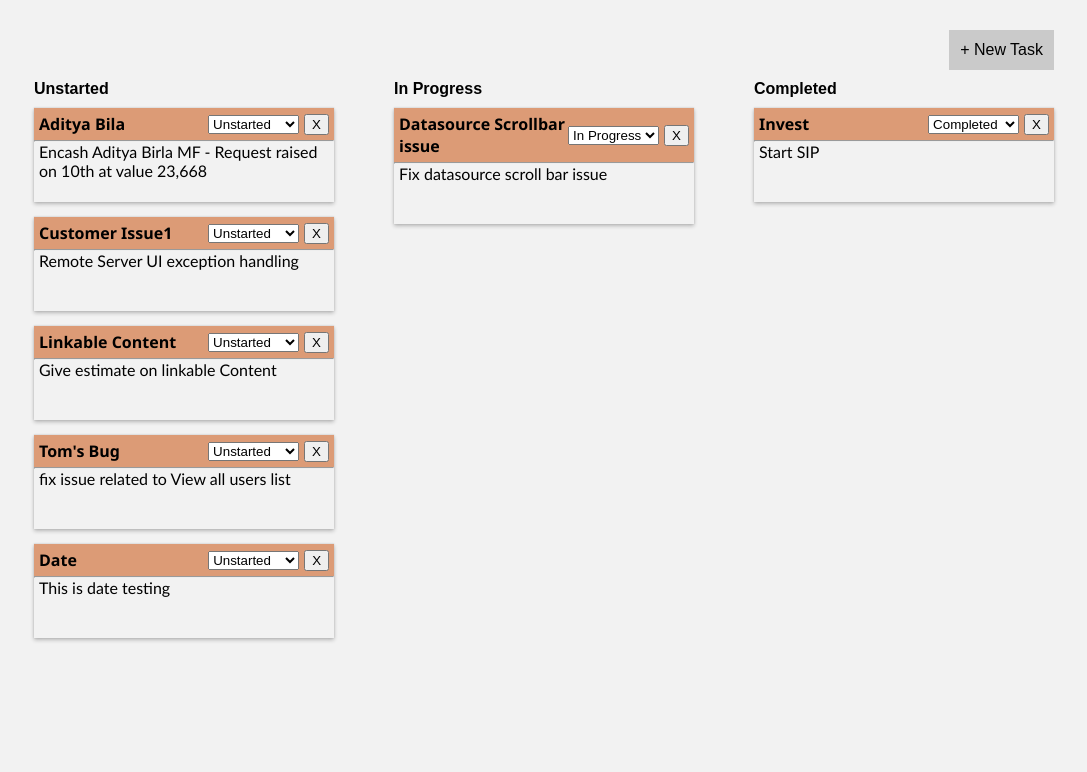
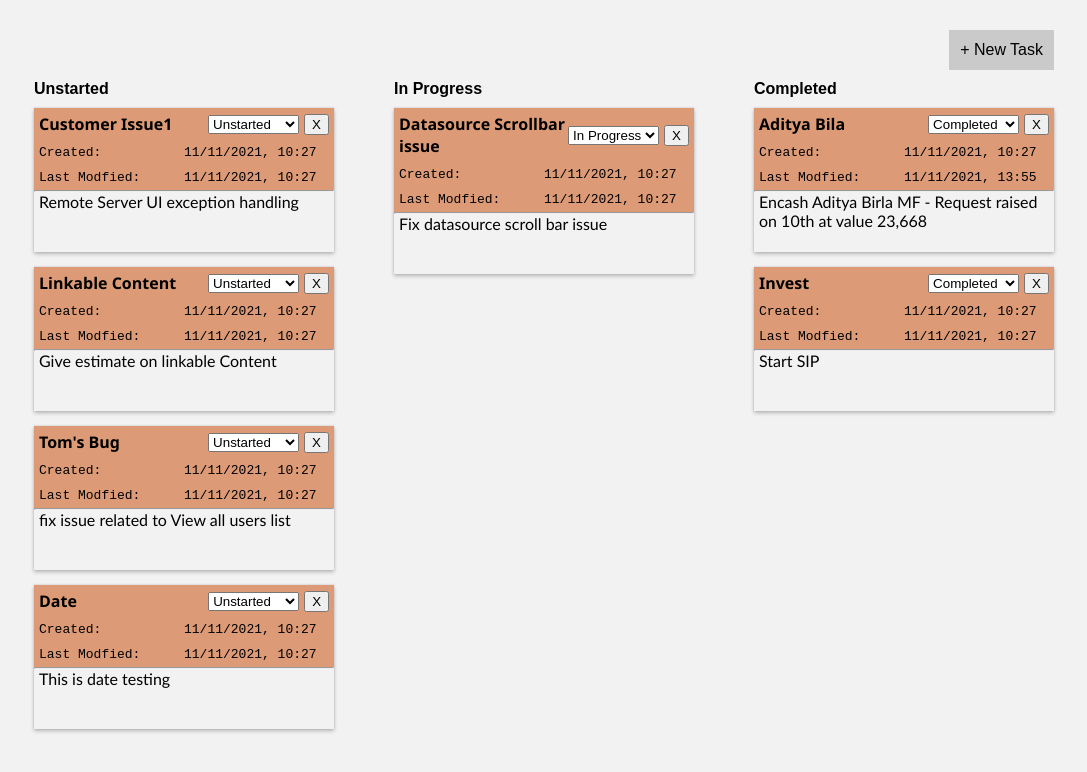
Before and after one commit to ramoh/task-board, a React (Create React App) app: page / in a window 1280 px wide. Shown: the top 772 px of the page, without its empty margins (96-1183 px from the left). Built offline with nearby package versions, Linux system fonts and the light colour scheme; data requests are answered from the project's data file.

Commit message:
add create and last modfied date

```diff
--- a/db.json
+++ b/db.json
@@ -3,57 +3,57 @@
     {
       "title": "Aditya Bila",
       "description": "Encash Aditya Birla MF - Request raised on 10th at value 23,668",
-      "status": "Unstarted",
-      "creationDate": "2021-11-11T10:27:32.769Z",
-      "lastModifiedDate": "2021-11-11T12:53:03.700Z",
+      "status": "Completed",
+      "created": "2021-11-11T10:27:32.769Z",
+      "lastModified": "2021-11-11T13:55:36.072Z",
       "id": 1
     },
     {
       "title": "Customer Issue1",
       "description": "Remote Server UI exception handling",
       "status": "Unstarted",
-      "creationDate": "2021-11-11T10:27:32.769Z",
-      "lastModifiedDate": "2021-11-11T10:27:32.769Z",
+      "created": "2021-11-11T10:27:32.769Z",
+      "lastModified": "2021-11-11T10:27:32.769Z",
       "id": 2
     },
     {
       "title": "Linkable Content",
       "description": "Give estimate on linkable Content",
       "status": "Unstarted",
-      "creationDate": "2021-11-11T10:27:32.769Z",
-      "lastModifiedDate": "2021-11-11T10:27:32.769Z",
+      "created": "2021-11-11T10:27:32.769Z",
+      "lastModified": "2021-11-11T10:27:32.769Z",
       "id": 3
     },
     {
       "title": "Datasource Scrollbar issue",
       "description": "Fix datasource scroll bar issue ",
       "status": "In Progress",
-      "creationDate": "2021-11-11T10:27:32.769Z",
-      "lastModifiedDate": "2021-11-11T10:27:32.769Z",
+      "created": "2021-11-11T10:27:32.769Z",
+      "lastModified": "2021-11-11T10:27:32.769Z",
       "id": 4
     },
     {
       "title": "Tom's Bug",
       "description": "fix issue related to View all users list ",
       "status": "Unstarted",
-      "creationDate": "2021-11-11T10:27:32.769Z",
-      "lastModifiedDate": "2021-11-11T10:27:32.769Z",
+      "created": "2021-11-11T10:27:32.769Z",
+      "lastModified": "2021-11-11T10:27:32.769Z",
       "id": 5
     },
     {
       "title": "Invest",
       "description": "Start SIP",
       "status": "Completed",
-      "creationDate": "2021-11-11T10:27:32.769Z",
-      "lastModifiedDate": "2021-11-11T10:27:32.769Z",
+      "created": "2021-11-11T10:27:32.769Z",
+      "lastModified": "2021-11-11T10:27:32.769Z",
       "id": 6
     },
     {
       "title": "Date",
       "description": "This is date testing",
       "status": "Unstarted",
-      "creationDate": "2021-11-11T10:27:32.769Z",
-      "lastModifiedDate": "2021-11-11T10:27:32.769Z",
+      "created": "2021-11-11T10:27:32.769Z",
+      "lastModified": "2021-11-11T10:27:32.769Z",
       "id": 7
     }
   ]
--- a/src/actions/index.js
+++ b/src/actions/index.js
@@ -15,16 +15,16 @@ function createTaskSucceeded(task) {
 }
 
 export function createTask({ title, description, status = "Unstarted" }) {
-  const creationDate = new Date();
-  const lastModifiedDate = new Date();
+  const created = new Date();
+  const lastModified = new Date();
   return (dispatch) => {
     api
       .createTask({
         title,
         description,
         status,
-        creationDate,
-        lastModifiedDate,
+        created,
+        lastModified,
       })
       .then((resp) => {
         dispatch(createTaskSucceeded(resp.data));
@@ -58,7 +58,7 @@ function editTaskSucceeded(task) {
 
 export function editTask(id, params = {}) {
   return (dispatch, getState) => {
-    params.lastModifiedDate = new Date();
+    params.lastModified = new Date();
     const task = getTaskById(getState().tasks.tasks, id);
     const updatedTask = Object.assign({}, task, params);
 
--- a/src/components/Task.js
+++ b/src/components/Task.js
@@ -10,6 +10,9 @@ const Task = ({ task, onStatusChange = (f) => f, onDelete = (f) => f }) => {
   const onDeleteInternal = () => {
     onDelete(task.id);
   };
+
+  const created = new Date(task.created);
+  const lastModified = new Date(task.lastModified);
   return (
     <div className="task">
       <div className="task-header">
@@ -28,6 +31,18 @@ const Task = ({ task, onStatusChange = (f) => f, onDelete = (f) => f }) => {
           </button>
         </div>
       </div>
+      <div className="task-dates">
+        <div>Created: </div>
+        <div>{`${created.getDate()}/${
+          created.getMonth() + 1
+        }/${created.getFullYear()}, ${created.getHours()}:${created.getMinutes()}`}</div>
+      </div>
+      <div className="task-dates">
+        <div>Last Modfied:</div>
+        <div>{`${lastModified.getDate()}/${
+          lastModified.getMonth() + 1
+        }/${lastModified.getFullYear()}, ${lastModified.getHours()}:${lastModified.getMinutes()}`}</div>
+      </div>
       <hr />
       <div className="task-body">
         <div>{task.description}</div>
--- a/src/index.css
+++ b/src/index.css
@@ -90,7 +90,19 @@ hr {
   align-content: stretch;
   background-color: #dc9b76;
 }
-
+.task-dates {
+  padding: 5px;
+  display: flex;
+  flex-wrap: nowrap;
+  justify-content: stretch;
+  background-color: #dc9b76;
+  font-size: medium;
+  font-weight: 500;
+  font-family: monospace;
+}
+.task-dates > div {
+  width: 50%;
+}
 .task-header-tail {
   display: flex;
   flex-direction: row;
```
Also changed, not shown: 1 other file (tests, documents, lock files or other folders).
